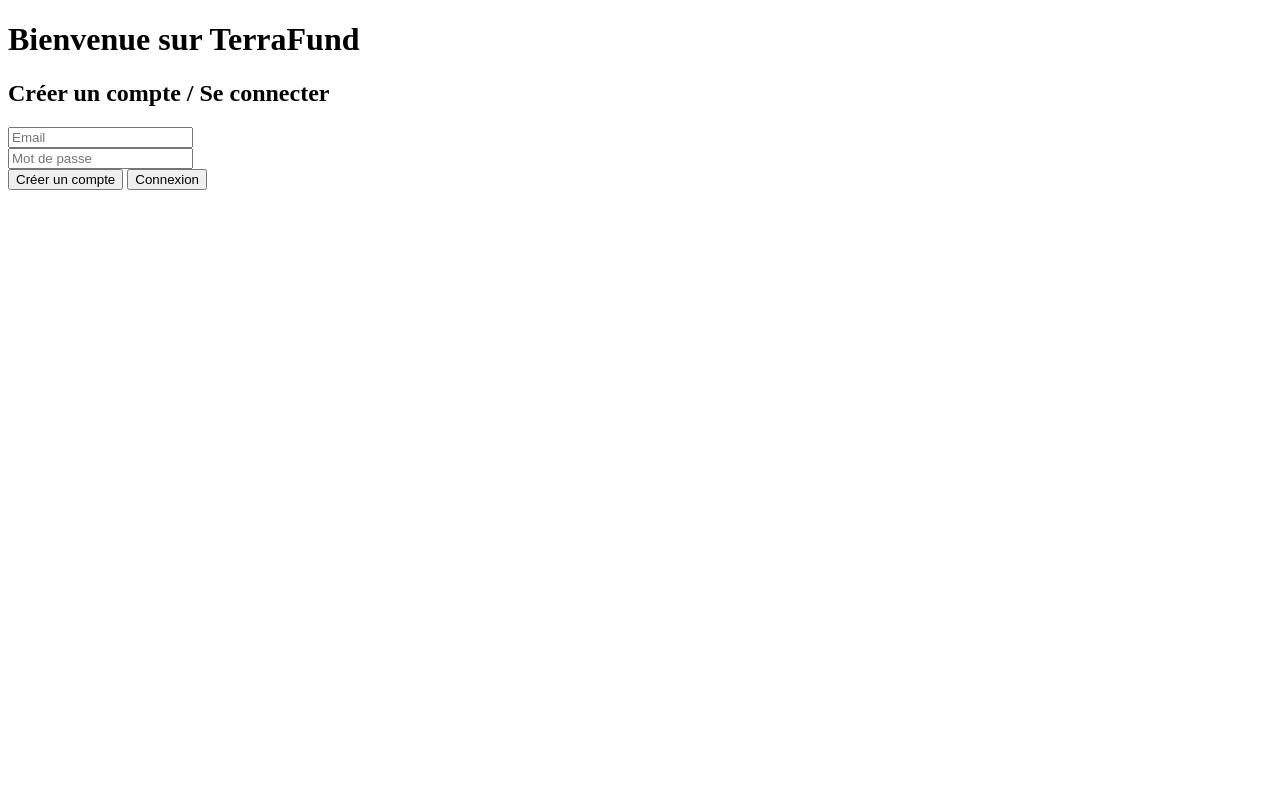
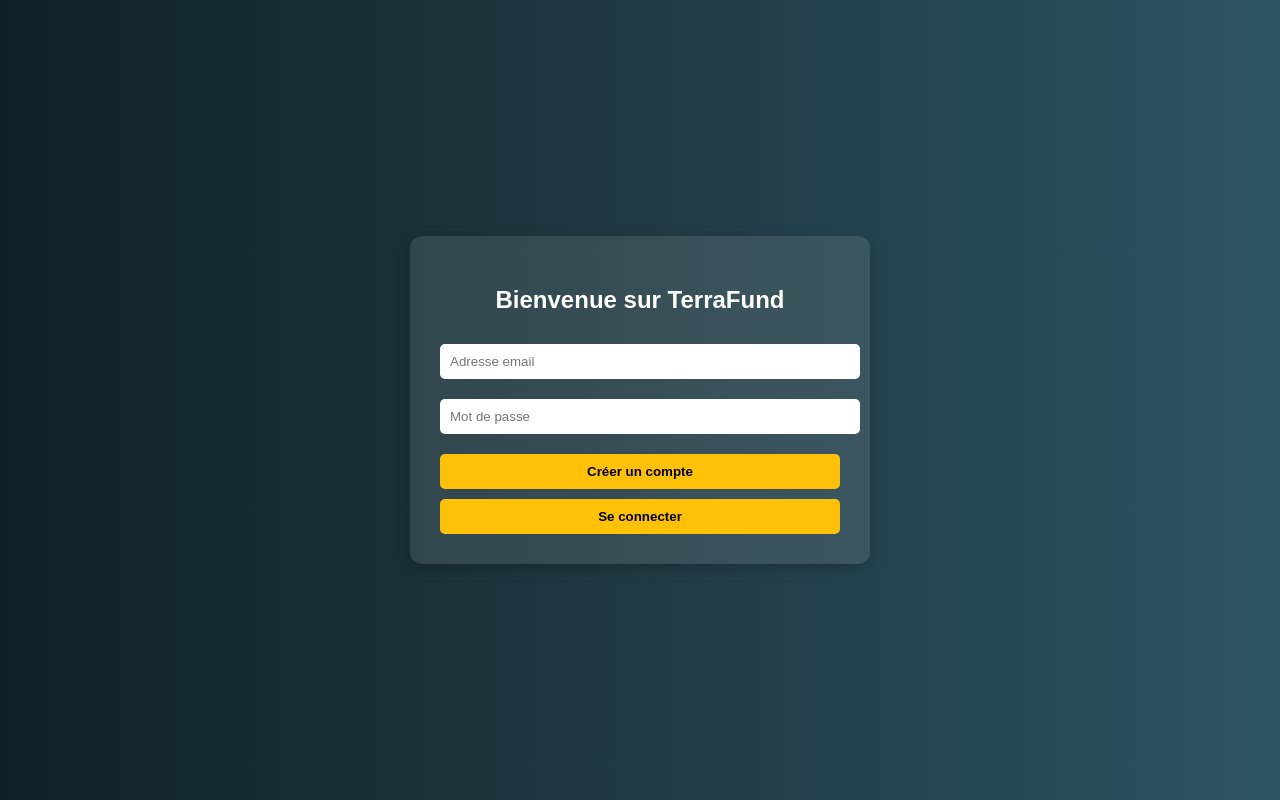
Before and after one commit to Frankydiaman/AnnonzPlus, a plain HTML site: page index.html in a window 1280 px wide. Drawn offline with Linux system fonts and the light colour scheme.

Commit message:
Add files via upload

```diff
--- a/index.html
+++ b/index.html
@@ -3,19 +3,66 @@
 <head>
   <meta charset="UTF-8">
   <meta name="viewport" content="width=device-width, initial-scale=1.0">
-  <title>TerraFund - AnnonzPlus</title>
+  <title>TerraFund - Connexion</title>
+  <style>
+    body {
+      font-family: Arial, sans-serif;
+      background: linear-gradient(to right, #0f2027, #203a43, #2c5364);
+      color: white;
+      display: flex;
+      justify-content: center;
+      align-items: center;
+      height: 100vh;
+      margin: 0;
+    }
+
+    .container {
+      background: rgba(255, 255, 255, 0.1);
+      padding: 30px;
+      border-radius: 12px;
+      box-shadow: 0 4px 15px rgba(0,0,0,0.2);
+      max-width: 400px;
+      width: 100%;
+    }
+
+    h2 {
+      text-align: center;
+      margin-bottom: 20px;
+    }
+
+    input {
+      width: 100%;
+      padding: 10px;
+      margin: 10px 0;
+      border: none;
+      border-radius: 5px;
+    }
+
+    button {
+      width: 100%;
+      padding: 10px;
+      margin-top: 10px;
+      background-color: #ffc107;
+      border: none;
+      border-radius: 5px;
+      cursor: pointer;
+      color: #000;
+      font-weight: bold;
+    }
+
+    button:hover {
+      background-color: #e0a800;
+    }
+  </style>
 </head>
 <body>
 
-  <!-- Contenu visible de la page -->
-  <h1>Bienvenue sur TerraFund</h1>
-
-  <div>
-    <h2>Créer un compte / Se connecter</h2>
-    <input type="email" id="email" placeholder="Email"><br>
-    <input type="password" id="password" placeholder="Mot de passe"><br>
+  <div class="container">
+    <h2>Bienvenue sur TerraFund</h2>
+    <input type="email" id="email" placeholder="Adresse email">
+    <input type="password" id="password" placeholder="Mot de passe">
     <button onclick="signup()">Créer un compte</button>
-    <button onclick="login()">Connexion</button>
+    <button onclick="login()">Se connecter</button>
   </div>
 
   <!-- Firebase SDK -->
@@ -23,7 +70,6 @@
   <script src="https://www.gstatic.com/firebasejs/9.6.10/firebase-auth.js"></script>
 
   <script>
-    // Config Firebase
     const firebaseConfig = {
       apiKey: "AIzaSyAvViJjco499G0cQfEyhY0m_mORSAmBH4M",
       authDomain: "annonzplus.firebaseapp.com",
@@ -33,17 +79,15 @@
       appId: "1:573875821045:web:61195685aef44f180ee8bc"
     };
 
-    // Init Firebase
     const app = firebase.initializeApp(firebaseConfig);
     const auth = firebase.auth();
 
-    // Inscription
     function signup() {
       const email = document.getElementById("email").value;
       const pass = document.getElementById("password").value;
 
       auth.createUserWithEmailAndPassword(email, pass)
-        .then((userCredential) => {
+        .then(() => {
           alert("Compte créé avec succès !");
         })
         .catch((error) => {
@@ -51,13 +95,12 @@
         });
     }
 
-    // Connexion
     function login() {
       const email = document.getElementById("email").value;
       const pass = document.getElementById("password").value;
 
       auth.signInWithEmailAndPassword(email, pass)
-        .then((userCredential) => {
+        .then(() => {
           alert("Connexion réussie !");
         })
         .catch((error) => {
```
